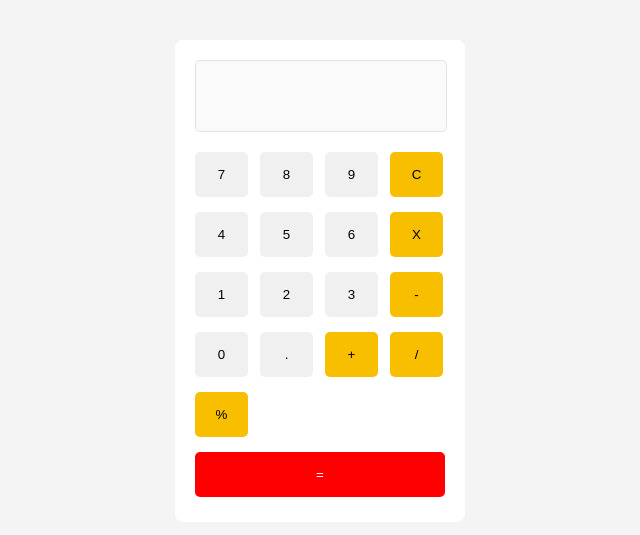
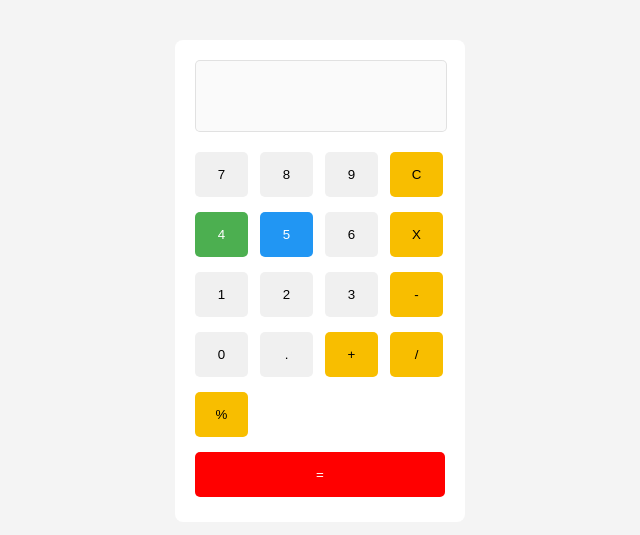
Before and after one commit to zesh18/UKK_Ibnu, a plain HTML site: page index.html in a window 1280 px wide. Shown: the part 127-662 px from the top of the page, without its empty margins (320-960 px from the left). Drawn offline with Linux system fonts and the light colour scheme.

Commit message:
Update style.css

```diff
--- a/style.css
+++ b/style.css
@@ -63,3 +63,21 @@ body{
 .clear:active{
   background-color: rgb(204, 6, 6);
 }
+
+.btn:nth-child(5) { /* Tombol angka 4 */
+  background-color: #4CAF50; /* Warna hijau */
+  color: white;
+}
+
+.btn:nth-child(6) { /* Tombol angka 5 */
+  background-color: #2196F3; /* Warna biru */
+  color: white;
+}
+
+.btn:nth-child(5):active { /* Efek klik tombol 4 */
+  background-color: #388E3C;
+}
+
+.btn:nth-child(6):active { /* Efek klik tombol 5 */
+  background-color: #1976D2;
+}
```
